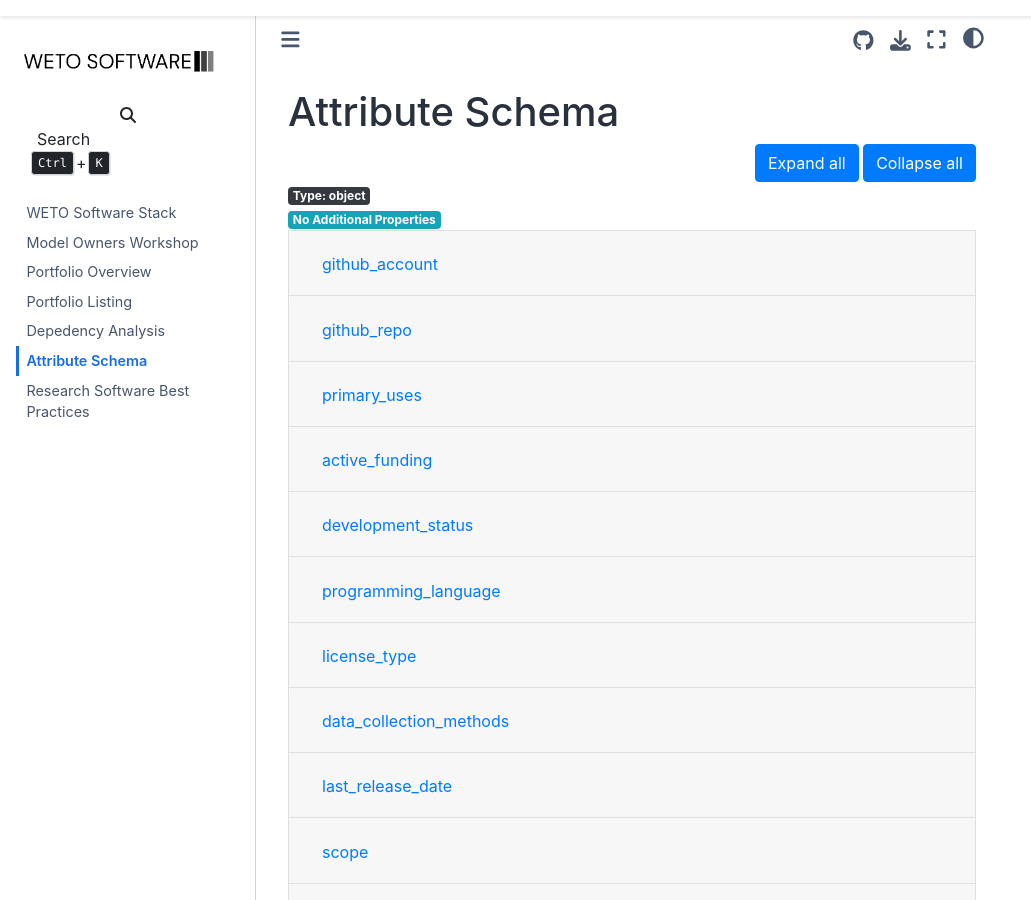
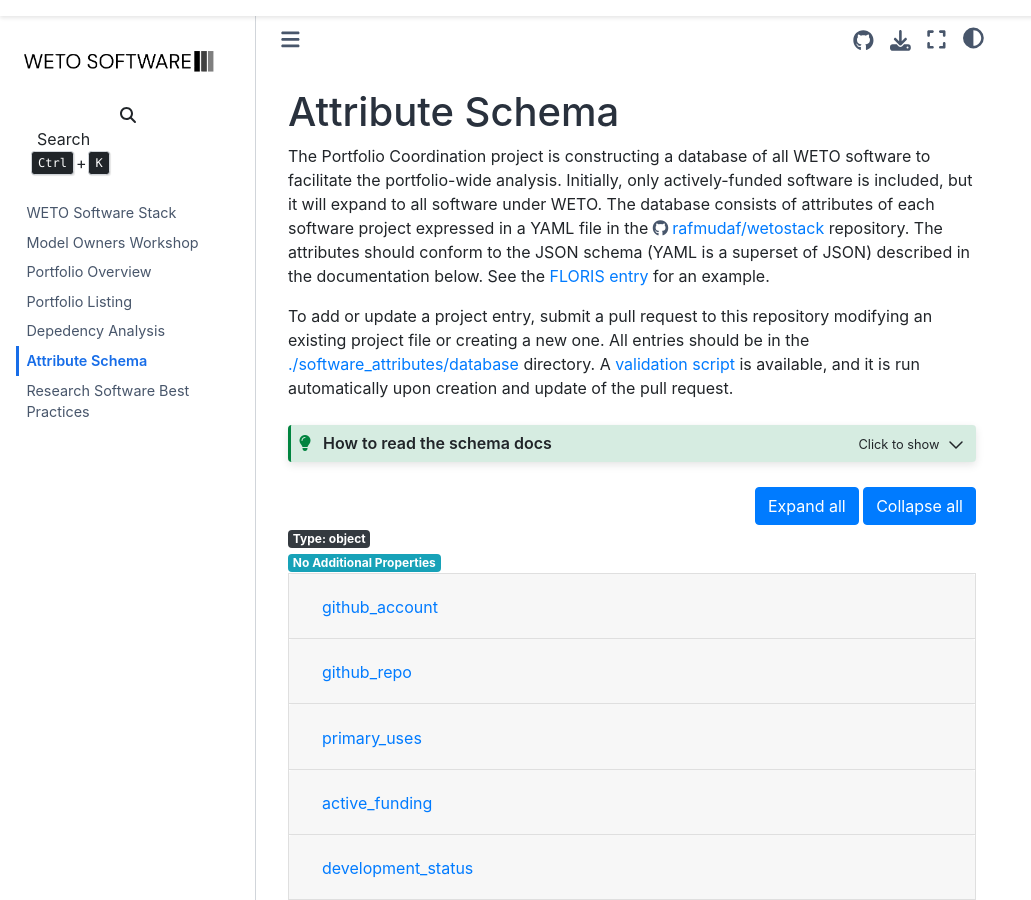
Before and after one commit to NREL/WETOStack, a Jupyter Book: the page built from docs/portfolio_analysis/attributes_schema.md, in a window 1280 px wide and 900 px high. Shown: the whole window, without its empty margins (0-1031 px from the left). Built offline with Jupyter Book 1.0.4 settings and Sphinx 7.4.7 and the Sphinx Book theme 1.1.4, drawn with Linux system fonts in a browser that asks for light colours; nearby versions of some CDN libraries.

Commit message:
Add instructions for using the schema

`````diff
--- a/docs/portfolio_analysis/attributes_schema.md
+++ b/docs/portfolio_analysis/attributes_schema.md
@@ -1,5 +1,75 @@
 
 # Attribute Schema
+
+The Portfolio Coordination project is constructing a database of all WETO software to facilitate
+the portfolio-wide analysis.
+Initially, only actively-funded software is included, but it will expand to all software under WETO.
+The database consists of attributes of each software project expressed in a YAML file
+in the https://github.com/rafmudaf/wetostack repository.
+The attributes should conform to the JSON schema (YAML is a superset of JSON) described in
+the documentation below.
+See the [FLORIS entry](https://github.com/rafmudaf/WETOStack/blob/main/software_attributes/database/floris.yaml)
+for an example.
+
+To add or update a project entry, submit a pull request to this repository modifying an
+existing project file or creating a new one.
+All entries should be in the
+[./software_attributes/database](https://github.com/rafmudaf/WETOStack/tree/main/software_attributes/database)
+directory.
+A [validation script](https://github.com/rafmudaf/WETOStack/blob/main/software_attributes/validate_schema.py)
+is available, and it is run automatically upon creation and update of the pull request.
+
+````{admonition} How to read the schema docs
+:class: tip, dropdown
+
+The schema docs provide the following information:
+- The list of required fields
+- A short description, where necessary
+- Value data types
+- Set of valid values
+- An example, where necessary
+
+```{raw} html
+<div class="accordion" id="accordionsystem_type">
+    <div class="card">
+        <div class="card-header" id="headingsystem_type">
+            <h2 class="mb-0">
+                <button class="btn btn-link property-name-button" type="button" data-toggle="collapse" data-target="#system_type"
+                        aria-expanded="" aria-controls="system_type" onclick="setAnchor('#system_type')"><span class="property-name">system_type</span></button>
+            </h2>
+        </div>
+
+        <div id="system_type"
+             class="collapse property-definition-div" aria-labelledby="headingsystem_type"
+             data-parent="#accordionsystem_type">
+            <div class="card-body pl-5">
+                <span class="badge badge-dark value-type">Type: array of enum (of string)</span><br/>
+                <span class="description">
+                    <p>The wind energy system architectures supported by the software. Use <code>any</code> if the software is type-agnostic.</p>
+                </span>
+                <span class="badge badge-info no-additional">No Additional Items</span><h4>Each item of this array must be:</h4>
+                <div class="card">
+                    <div class="card-body items-definition" id="system_type_items">
+                        <span class="badge badge-dark value-type">Type: enum (of string)</span><br/>
+                        <div class="enum-value" id="system_type_items_enum">
+                            <h4>Must be one of:</h4>
+                            <ul class="list-group">
+                                <li class="list-group-item enum-item">"hawt"</li>
+                                <li class="list-group-item enum-item">"vawt"</li>
+                                <li class="list-group-item enum-item">"awes"</li>
+                                <li class="list-group-item enum-item">"any"</li>
+                            </ul>
+                        </div>
+                    </div>
+                </div>
+            </div>
+        </div>
+    </div>
+</div>
+```
+
+````
+
 
 ```{raw} html
 :file: schema_doc.html
`````
